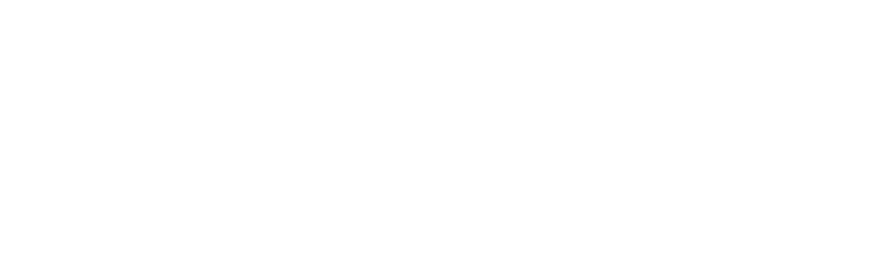
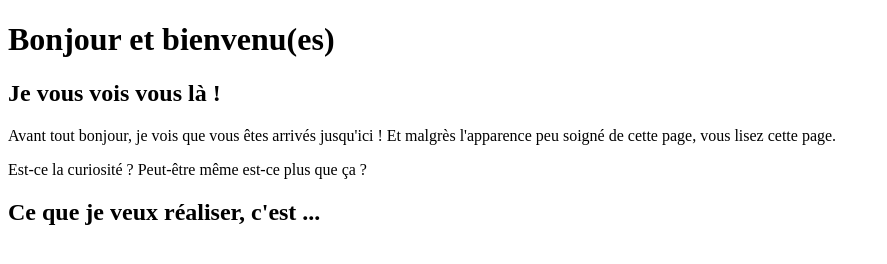
Before and after one commit to asirko/lets-code, a plain HTML site: page index.html in a window 1280 px wide. Shown: the whole page, without its empty margins (0-887 px from the left). Drawn offline with Linux system fonts and the light colour scheme.

Commit message:
test du serveur

```diff
--- a/index.html
+++ b/index.html
@@ -1,9 +1,22 @@
 <!DOCTYPE html>
 <html>
 <head>
-	<title></title>
+	<title>accueil, apprendre et réapprendre</title>
 </head>
 <body>
 
+	<h1>Bonjour et bienvenu(es)</h1>
+
+	<h2>Je vous vois vous là !</h2>
+
+	<p>Avant tout bonjour, je vois que vous êtes arrivés jusqu'ici ! Et malgrès l'apparence peu soigné de cette page, vous lisez cette page.</p>
+
+	<p>Est-ce la curiosité ? Peut-être même est-ce plus que ça ?</p>
+
+	<h2>Ce que je veux réaliser, c'est ...</h2>
+
+	<p></p>
+
+
 </body>
 </html>
```
